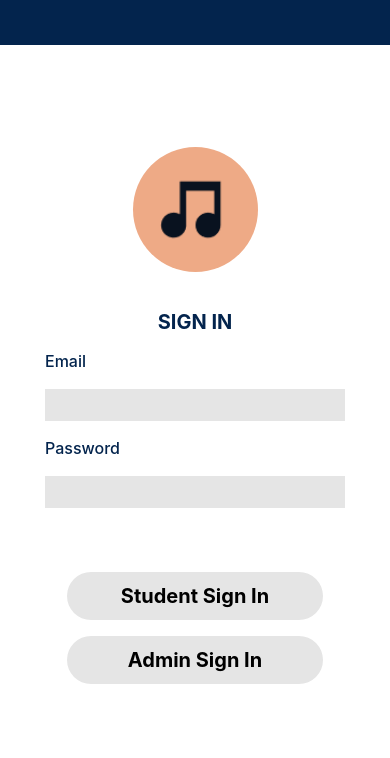
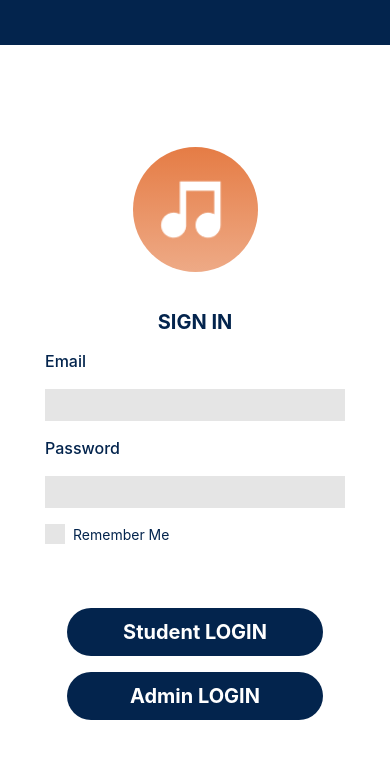
Before and after one commit to benjaminfisk/ModelingApp, a React Native app: screen / in a window 390 px wide. Shown: the top 758 px of the page. Built offline with nearby package versions, Linux system fonts and the light colour scheme.

Commit message:
Added Remember Me

```diff
--- /dev/null
+++ b/components/Checkbox.tsx
@@ -0,0 +1,49 @@
+import React from 'react';
+import { useState } from 'react';
+import { Pressable,  Text, StyleSheet, View } from 'react-native';
+
+import { colors } from '../assets/styles';
+
+type Props = {
+    label: string;
+}
+
+const Checkbox: React.FC<Props> = (props) => {
+    const [checked, setChecked] = useState(false);
+    const { label } = props;
+    return (
+        <View style={styles.outer}>
+            <Pressable onPress={() => setChecked(!checked)} style={styles.box}>
+                {checked && <View style={styles.check} />}
+            </Pressable>
+            <Text style={styles.text}>{label}</Text>
+        </View>
+    )
+}
+const styles = StyleSheet.create({
+    outer: {
+        display: 'flex',
+        flexDirection: 'row',
+        alignItems: 'center',
+    },
+    box: {
+        backgroundColor: colors.forms,
+        width: 20,
+        height: 20,
+        marginRight: 8,
+    },
+    text: {
+        color: colors.primary,
+        fontSize: 14,
+        fontWeight: "400",
+    },
+    check: {
+        backgroundColor: colors.primary,
+        width: 14,
+        height: 14,
+        marginLeft: 3,
+        marginTop: 3,
+    },
+})
+
+export default Checkbox
--- a/components/CometButton.tsx
+++ b/components/CometButton.tsx
@@ -17,7 +17,7 @@ const CometButton: React.FC<Props> = (props) => {
 }
 const styles = StyleSheet.create({
     btn : {
-        backgroundColor: colors.forms,
+        backgroundColor: colors.primary,
         borderRadius: 32,
         width: 256,
         height: 48,
@@ -25,7 +25,7 @@ const styles = StyleSheet.create({
         alignItems: 'center',
     },
     text: {
-        color: colors.black,
+        color: colors.accent,
         fontSize: 20,
         fontWeight: "700",
     }
--- a/package.json
+++ b/package.json
@@ -19,7 +19,8 @@
     "react-native": "0.69.6",
     "react-native-safe-area-context": "4.3.1",
     "react-native-screens": "~3.15.0",
-    "react-native-reanimated": "~2.9.1"
+    "react-native-reanimated": "~2.9.1",
+    "expo-linear-gradient": "~11.4.0"
   },
   "devDependencies": {
     "@babel/core": "^7.12.9",
--- a/pages/Sign_In.tsx
+++ b/pages/Sign_In.tsx
@@ -1,10 +1,13 @@
-import { View, Text, StyleSheet, Image } from 'react-native'
+import React from 'react'
+import { View, Text, StyleSheet, Image,  } from 'react-native'
+import { LinearGradient } from 'expo-linear-gradient';
+
 import { global_styles, colors } from '../assets/styles';
 // @ts-ignore
 import MusicIcon from '../assets/MusicIcon.png';
 import CometButton from '../components/CometButton';
 import CometInput from '../components/CometInput';
-import React from 'react'
+import Checkbox from '../components/Checkbox';
 
 type Props = {
   navigation: any
@@ -14,20 +17,24 @@ const Sign_In: React.FC<Props> = ( props ) => {
   const { navigation } = props;
   return (
     <View style={[global_styles.container, {backgroundColor: colors.accent}]}>
-      <View style={styles.logoHolder}>
+      <LinearGradient colors={["#E57C45", "#EEAA86"]} style={styles.logoHolder}>
         <Image source={MusicIcon} style={styles.logo} />
-      </View>
+      </LinearGradient>
       <View style={styles.inputs}>
         <Text style={global_styles.pageTitle}>SIGN IN</Text>
         <View style={styles.spacer}/>
         <CometInput label='Email'/>
         <View style={styles.spacer}/>
         <CometInput label='Password'/>
+        <View style={styles.spacer}/>
+        <Checkbox label='Remember Me'/>
       </View>
+
+
       <View style={styles.buttons}>
-        <CometButton onPress={() => navigation.navigate('Check In')}>Student Sign In</CometButton>
+        <CometButton onPress={() => navigation.navigate('Check In')}>Student LOGIN</CometButton>
         <View style={styles.spacer} />
-        <CometButton onPress={() => navigation.navigate('Admin Area')}>Admin Sign In</CometButton>
+        <CometButton onPress={() => navigation.navigate('Admin Area')}>Admin LOGIN</CometButton>
       </View>
     </View>
   )
@@ -65,5 +72,6 @@ const styles = StyleSheet.create({
     alignItems: 'center',
     backgroundColor: colors.secondary,
     marginTop: 102,
+    // background: linear-gradient(180deg, #E57C45 0%, #EEAA86 100%);
   }
 })
```
Also changed, not shown: assets/MusicIcon.png, 1 other file (tests, documents, lock files or other folders).
